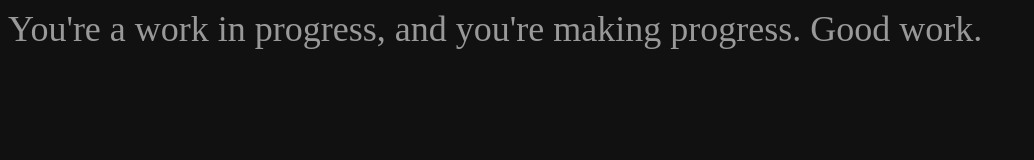
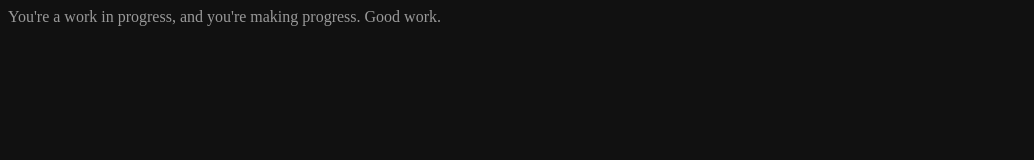
Before and after one commit to corey-alix/cbt, a website: page pages/summary.html in a window 1280 px wide. Shown: the whole page, without its empty margins (0-1034 px from the left). Drawn offline with Linux system fonts and the light colour scheme.

Commit message:
reduce font

```diff
--- a/index.css
+++ b/index.css
@@ -1,7 +1,7 @@
 * {
   --color-dark: #111;
   --color-light: #999;
-  font-size: min(1.5rem, 10vw);
+  font-size: min(1rem, 10vw);
 }
 
 body {
```
